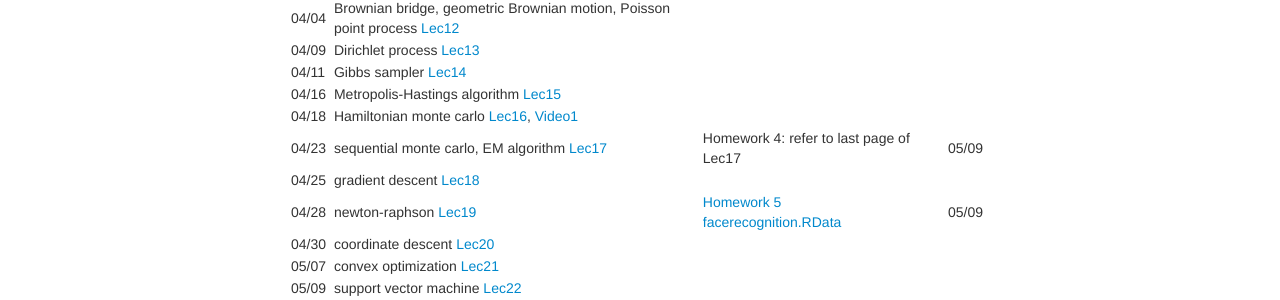
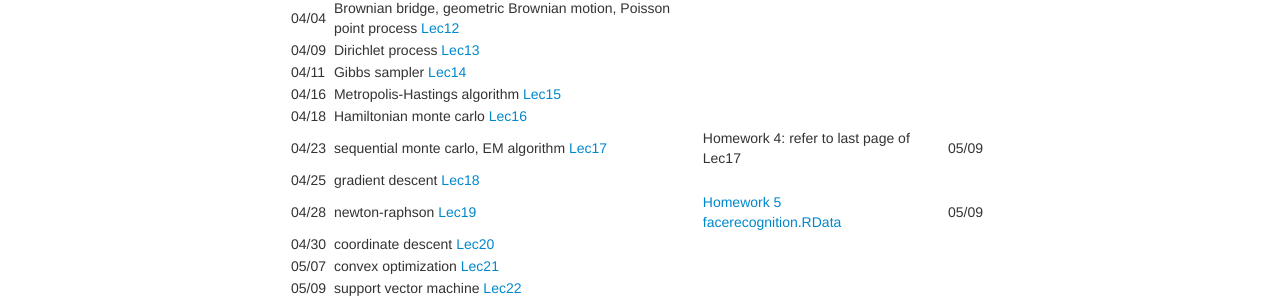
Before and after one commit to wangronglu/statcomp, a Jekyll site: the page built from index.md, in a window 1280 px wide. Shown: the part 731-1031 px from the top of the page. Built offline with Jekyll 4.4.1, drawn with Linux system fonts in a browser that asks for light colours.

Commit message:
Update index.md

```diff
--- a/index.md
+++ b/index.md
@@ -31,7 +31,7 @@ description: Course Website
 | 04/09 || Dirichlet process [Lec13](Lectures/generate_process_online3.pdf) ||   ||   ||
 | 04/11 || Gibbs sampler [Lec14](Lectures/gibbs_sampler.pdf) ||   ||   ||
 | 04/16 || Metropolis-Hastings algorithm [Lec15](Lectures/Metropolis-Hastings_online1.pdf) ||   ||   ||
-| 04/18 || Hamiltonian monte carlo [Lec16](Lectures/Metropolis-Hastings_online3.pdf), [Video1](video/MCMC.mp4) ||   ||   ||
+| 04/18 || Hamiltonian monte carlo [Lec16](Lectures/Metropolis-Hastings_online3.pdf) ||   ||   ||
 | 04/23 || sequential monte carlo, EM algorithm [Lec17](Lectures/EM_algorithm.pdf)|| Homework 4: refer to last page of Lec17  || 05/09  ||
 | 04/25 || gradient descent [Lec18](Lectures/gradient_descent.pdf)||   ||   ||
 | 04/28 || newton-raphson [Lec19](Lectures/newton_raphson.pdf)|| [Homework 5](Homeworks/homework_5.pdf) <br> [facerecognition.RData](Homeworks/facerecognition.RData)  || 05/09 ||
```
